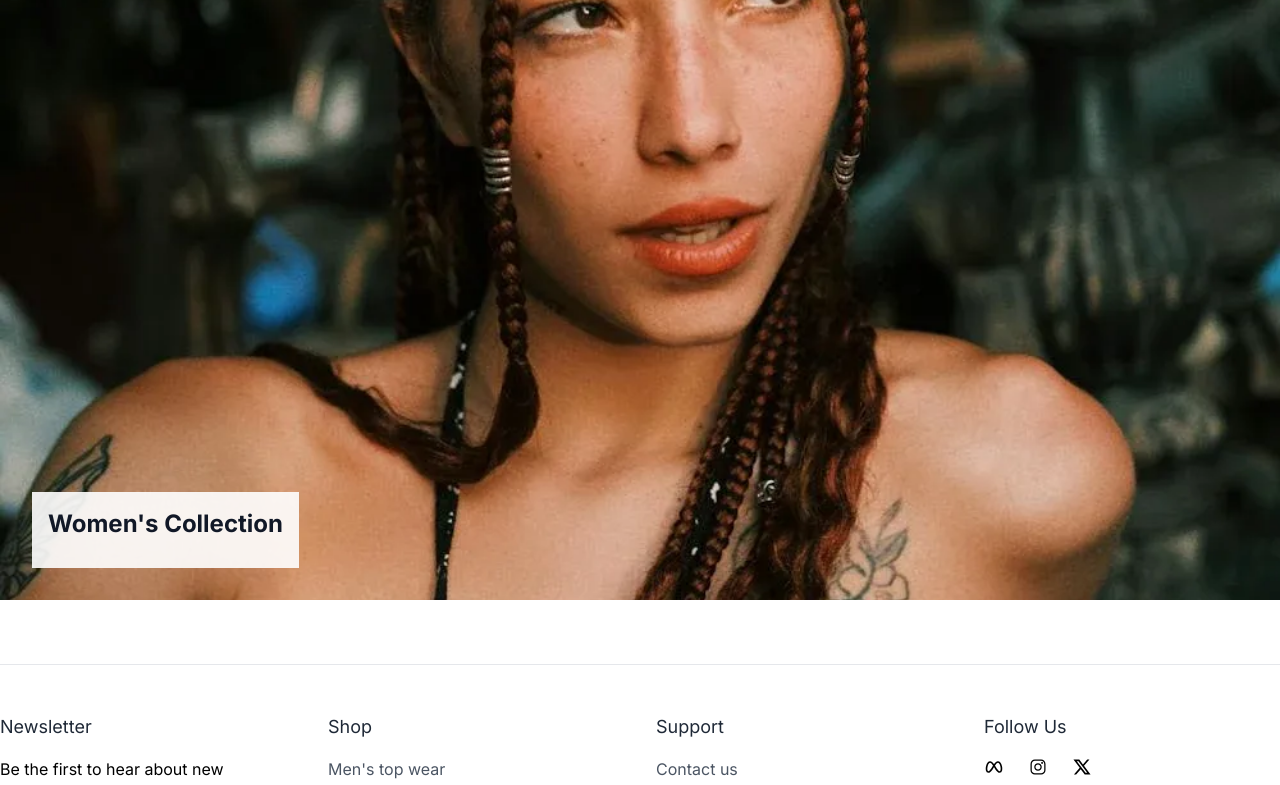
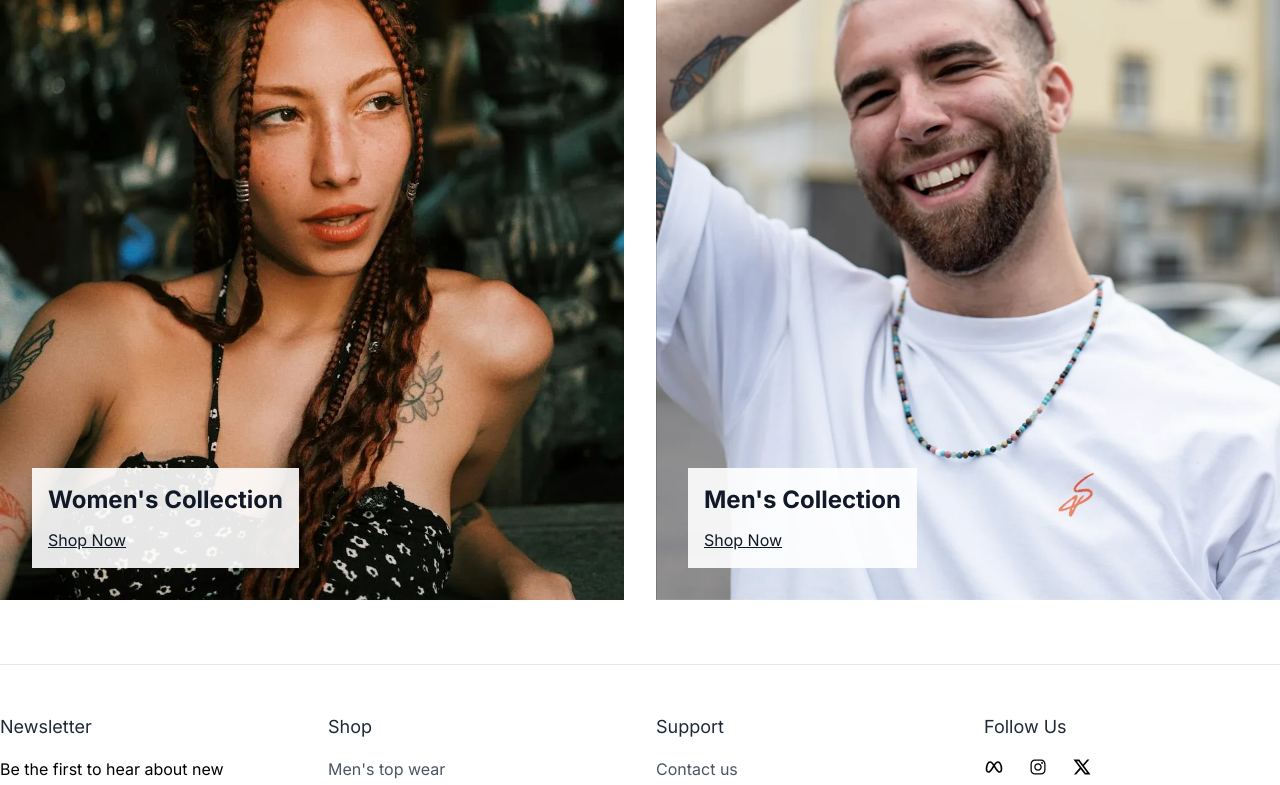
Before and after one commit to dipto230/e-coomerce-fullstack, a React (Vite) app: page / in a window 1280 px wide. Shown: the part 1053-1838 px from the top of the page. Built offline with nearby package versions, Linux system fonts and the light colour scheme.

Commit message:
hero section and product section done

```diff
--- a/src/components/Products/GenderCollectionSection.jsx
+++ b/src/components/Products/GenderCollectionSection.jsx
@@ -1,25 +1,38 @@
-import React from 'react'
-import mensCollectionImg from '../../assets/mens-collection.webp'
+import React from 'react';
+import mensCollectionImg from '../../assets/mens-collection.webp';
 import womensCollectionImg from '../../assets/womens-collection.webp';
+import { Link } from 'react-router-dom';
+
 const GenderCollectionSection = () => {
   return (
     <section className='py-16 px-4 lg:px-0'>
       <div className='container mx-auto flex flex-col md:flex-row gap-8'>
-              {/*womens collection*/}
+
+        {/* Women's collection */}
         <div className='relative flex-1'>
           <img src={womensCollectionImg} alt='womens-collection' className='w-full h-[780px] object-cover' />
           <div className='absolute bottom-8 left-8 bg-white bg-opacity-90 p-4'>
-                      <h2 className='text-2xl font-bold text-gray-900 mb-3'>
-                          Women's Collection
-                      </h2>
-                  </div>
+            <h2 className='text-2xl font-bold text-gray-900 mb-3'>Women's Collection</h2>
+            <Link to="/collections/all?gender=Women" className='text-gray-900 underline'>
+              Shop Now
+            </Link>
           </div>
         </div>
 
+        {/* Men's collection */}
+        <div className='relative flex-1'>
+          <img src={mensCollectionImg} alt='mens-collection' className='w-full h-[780px] object-cover' />
+          <div className='absolute bottom-8 left-8 bg-white bg-opacity-90 p-4'>
+            <h2 className='text-2xl font-bold text-gray-900 mb-3'>Men's Collection</h2>
+            <Link to="/collections/all?gender=Men" className='text-gray-900 underline'>
+              Shop Now
+            </Link>
+          </div>
+        </div>
+
+      </div>
     </section>
-  )
-}
+  );
+};
 
-
-
-export default GenderCollectionSection
+export default GenderCollectionSection;
```
Lines whose indentation alone changed are shown as unchanged.
